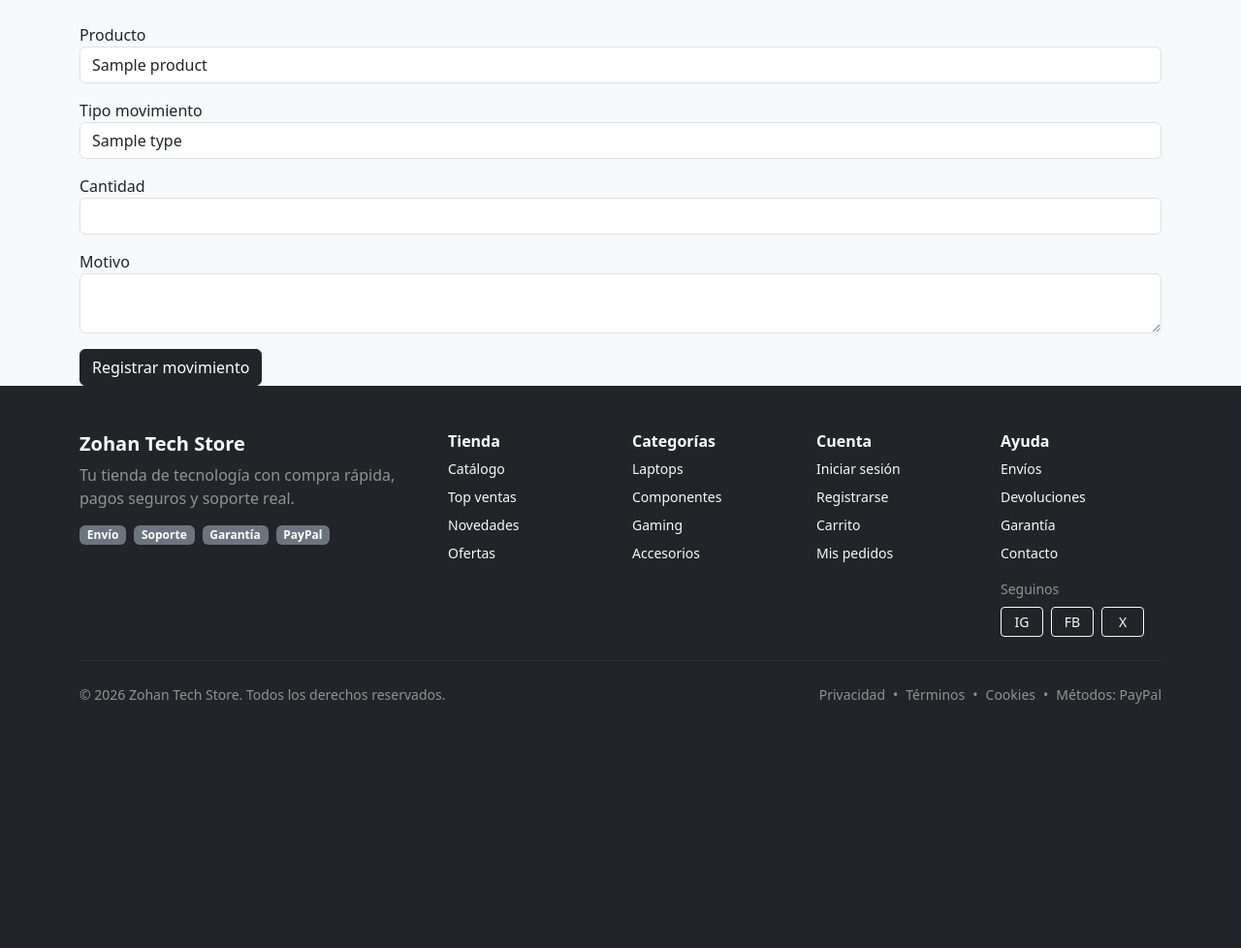
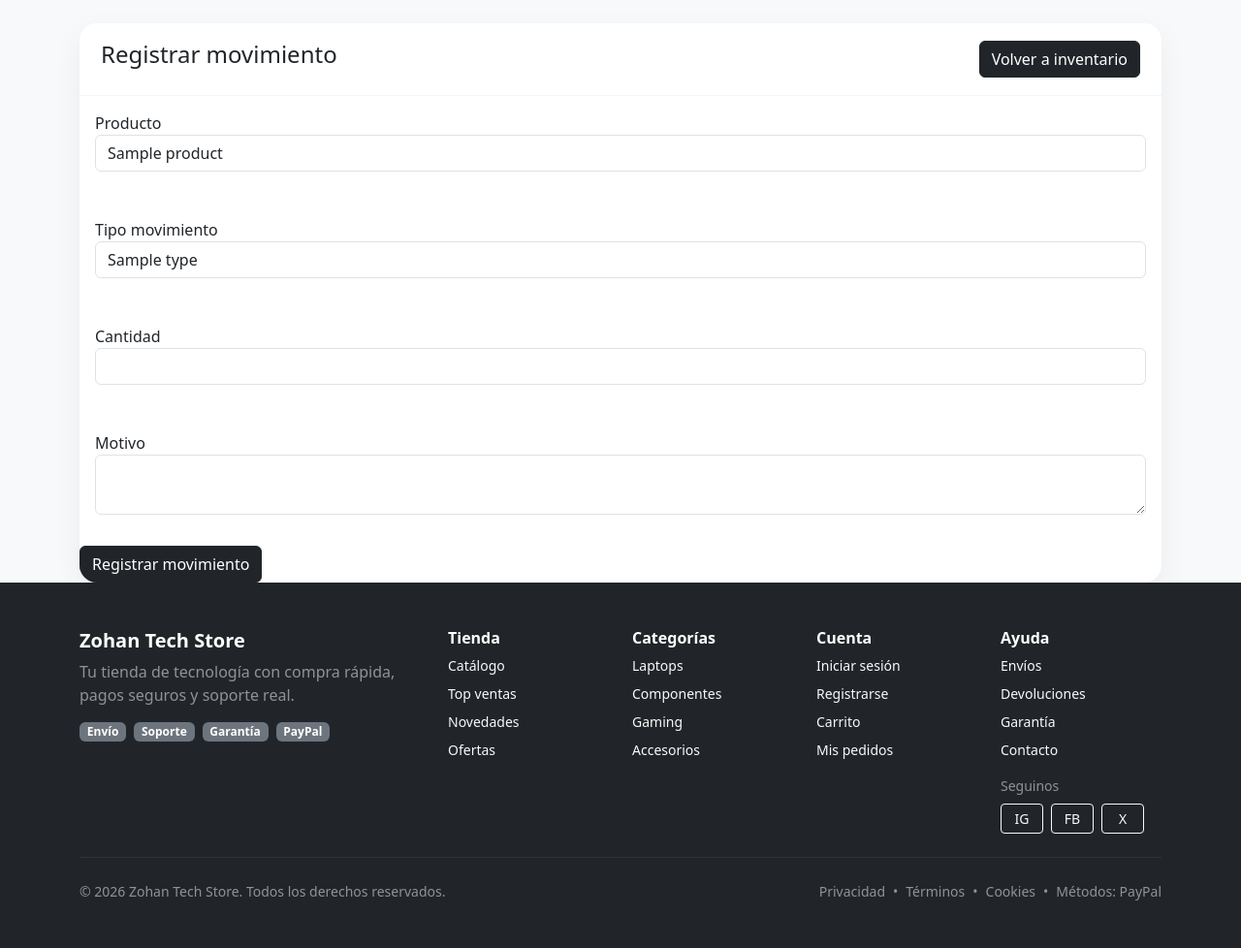
Before and after one commit to Sojo506/zohan-ecommerce, a PHP site: template app/views/admin/inventory/movement.php in a window 1280 px wide. Shown: the part 56-1034 px from the top of the page at 97% size. Before the commit the page ends 782 px from the top, so only its background shows below. Run offline with PHP 8.4, Linux system fonts and the light colour scheme; the template is opened without the code that fills it: most values are stand-ins (such as "Sample title", 1, 10 or a date in 2020); data that the repository does not hold is empty; some libraries are stand-ins or nearby versions.

Commit message:
add a btn to go back

```diff
--- a/app/views/admin/inventory/movement.php
+++ b/app/views/admin/inventory/movement.php
@@ -1,6 +1,18 @@
+<div class="admin-panel-card">
+
+    <div class="admin-panel-card-header d-flex justify-content-between">
+
+        <h4>Registrar movimiento</h4>
+
+        <a href="<?= App::url('/admin/inventory') ?>" class="btn btn-dark">
+            Volver a inventario
+        </a>
+
+    </div>
+
     <form method="POST">
 
-    <div class="mb-3">
+        <div class="mb-3 p-3">
 
             <label>Producto</label>
 
@@ -21,7 +33,7 @@
         </div>
 
 
-    <div class="mb-3">
+        <div class="mb-3 p-3">
 
             <label>Tipo movimiento</label>
 
@@ -42,7 +54,7 @@
         </div>
 
 
-    <div class="mb-3">
+        <div class="mb-3 p-3">
 
             <label>Cantidad</label>
 
@@ -50,7 +62,7 @@
 
         </div>
 
-    <div class="mb-3">
+        <div class="mb-3 p-3">
 
             <label>Motivo</label>
 
@@ -65,3 +77,5 @@
         </button>
 
     </form>
+
+</div>
```
Lines whose indentation alone changed are shown as unchanged.
